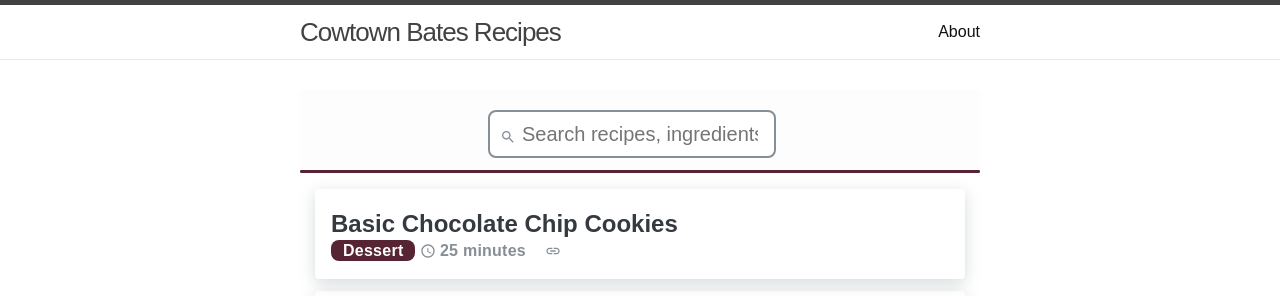
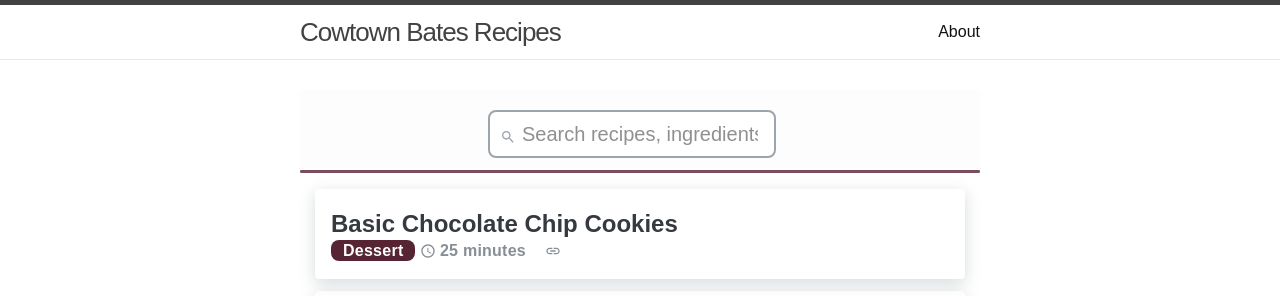
Before and after one commit to sfb1996/cookbook, a Jekyll site: the page built from index.markdown, in a window 1280 px wide. Shown: the top 296 px of the page. Built offline with Jekyll 4.4.1, drawn with Linux system fonts in a browser that asks for light colours.

Commit message:
Update _section.scss

```diff
--- a/_sass/custom/_section.scss
+++ b/_sass/custom/_section.scss
@@ -30,7 +30,7 @@
   //-webkit-box-shadow: 0 7px 8px rgba(0, 0, 0, 0.12);
   //-moz-box-shadow: 0 7px 8px rgba(0, 0, 0, 0.12);
   //box-shadow: 0 7px 8px rgba(0, 0, 0, 0.12);
-  opacity: 1;
+  opacity: 0.8;
   &::after {
       display: flex;
 
```
